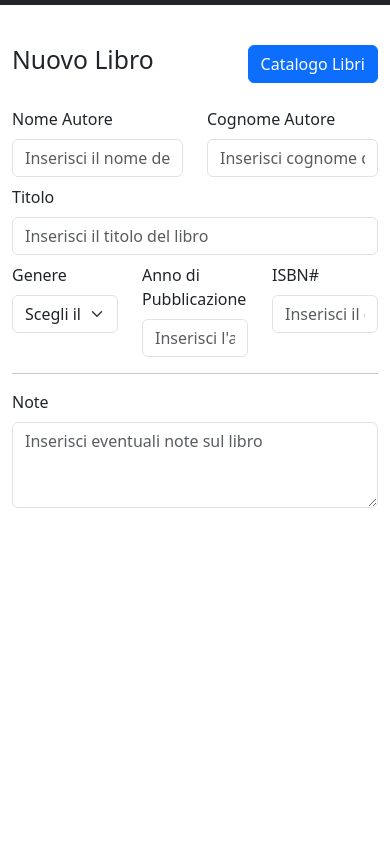
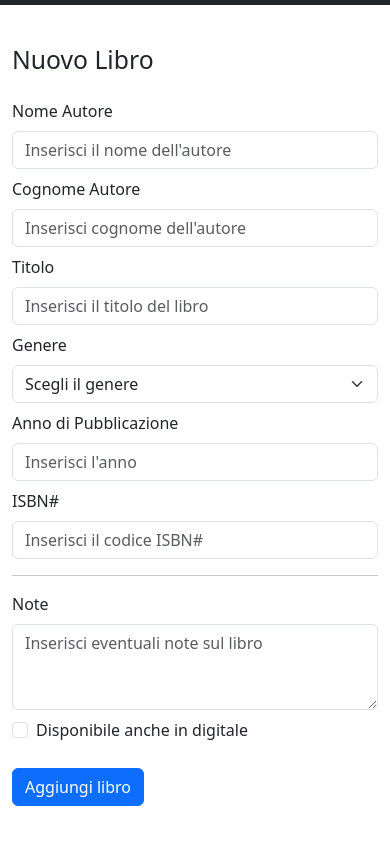
Before and after one commit to carlomagno-ale/html-css-bootstrap-dashboard, a plain HTML site: page form.html in a window 390 px wide. Shown: the part 82-926 px from the top of the page. Before the commit the page ends 844 px from the top, so only its background shows below. Drawn offline with nearby package versions, Linux system fonts and the light colour scheme.

Commit message:
add col responsive

```diff
--- a/form.html
+++ b/form.html
@@ -51,24 +51,25 @@
         <!-- END NAV -->
     </header>
 
+    <main>
+
         <div class="container mt-4 mb-5">
             <!-- start row -->
             <div class="row">
-            <div class="col-12 mt-3">
+                <div class="col-12 my-3">
                     <div class="d-flex justify-content-between align-items-start">
                         <h2>Nuovo Libro</h2>
-                    <a href="./index.html" class="btn btn-primary" role="button"> Catalogo Libri</a>
+                        <div class="btn-group" role="group" aria-label="Basic outlined example">
                         </div>
                     </div>
                 </div>
                 <!-- Form -->
-        <div class="row mt-4 ">
-            <div class="col-6">
+                <div class="col-md-6 col-lg-6">
                     <span>Nome Autore</span>
                     <input type="text" class="form-control mt-2" placeholder="Inserisci il nome dell'autore"
                         aria-label="First name">
                 </div>
-            <div class="col-6">
+                <div class="col-md-6 col-lg-6 mt-2 mt-md-0">
                     <span>Cognome Autore</span>
                     <input type="text" class="form-control mt-2" placeholder="Inserisci cognome dell'autore"
                         aria-label="Last name">
@@ -78,7 +79,7 @@
                     <input type="text" class="form-control mt-2" placeholder="Inserisci il titolo del libro"
                         aria-label="Title">
                 </div>
-            <div class="col-4 mt-2">
+                <div class="col-md-4 mt-2">
                     <label for="inputState" class="form-label">Genere</label>
                     <select id="inputState" class="form-select">
                         <option selected>Scegli il genere</option>
@@ -88,33 +89,34 @@
                         <option>...</option>
                     </select>
                 </div>
-            <div class="col-4 mt-2">
+                <div class="col-md-4 mt-2">
                     <span>Anno di Pubblicazione</span>
                     <input type="text" class="form-control mt-2" placeholder="Inserisci l'anno" aria-label="Title">
                 </div>
-            <div class="col-4 mt-2">
+                <div class="col-md-4 mt-2">
                     <span>ISBN#</span>
-                <input type="text" class="form-control mt-2" placeholder="Inserisci il codice ISBN#" aria-label="Title">
+                    <input type="text" class="form-control mt-2" placeholder="Inserisci il codice ISBN#"
+                        aria-label="Title">
                 </div>
-
                 <div class="col-12">
                     <hr>
                     <label for="exampleFormControlTextarea1" class="form-label">Note</label>
-                <textarea class="form-control" id="exampleFormControlTextarea1" rows="3" placeholder="Inserisci eventuali note sul libro"></textarea>
+                    <textarea class="form-control" id="exampleFormControlTextarea1" rows="3"
+                        placeholder="Inserisci eventuali note sul libro"></textarea>
+                    <div class="form-check mt-2">
+                        <input class="form-check-input" type="checkbox" value="" id="flexCheckDefault">
+                        <label class="form-check-label" for="flexCheckDefault">Disponibile anche in digitale</label>
                     </div>
-
+                    <a href="./index.html" class="btn btn-primary mt-4" role="button"> Aggiungi libro</a>
                 </div>
-
             </div>
-
             <!-- end form -->
-
-
-
             <!-- Bootstrap -->
             <script src="https://cdn.jsdelivr.net/npm/bootstrap@5.3.3/dist/js/bootstrap.bundle.min.js"
                 integrity="sha384-YvpcrYf0tY3lHB60NNkmXc5s9fDVZLESaAA55NDzOxhy9GkcIdslK1eN7N6jIeHz"
                 crossorigin="anonymous"></script>
+        </div>
+    </main>
 </body>
 
 </html>
```
Lines whose indentation alone changed are shown as unchanged.
